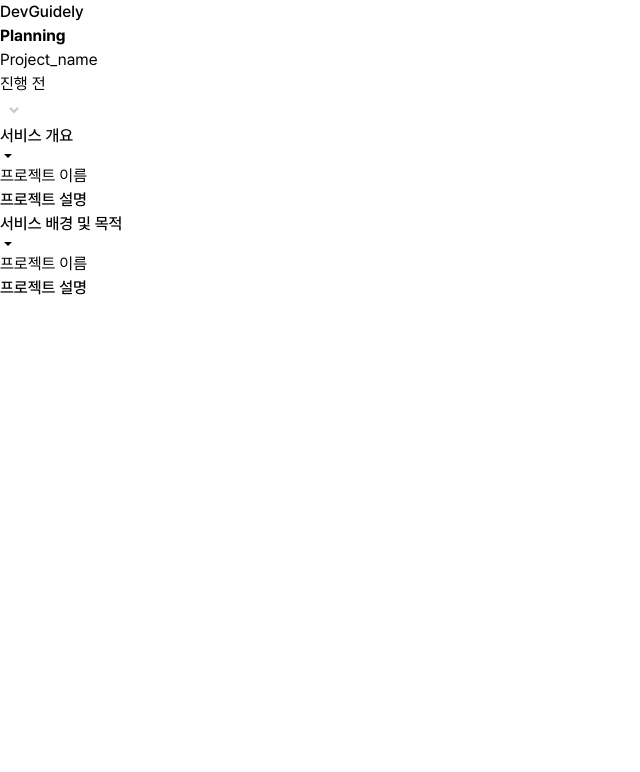
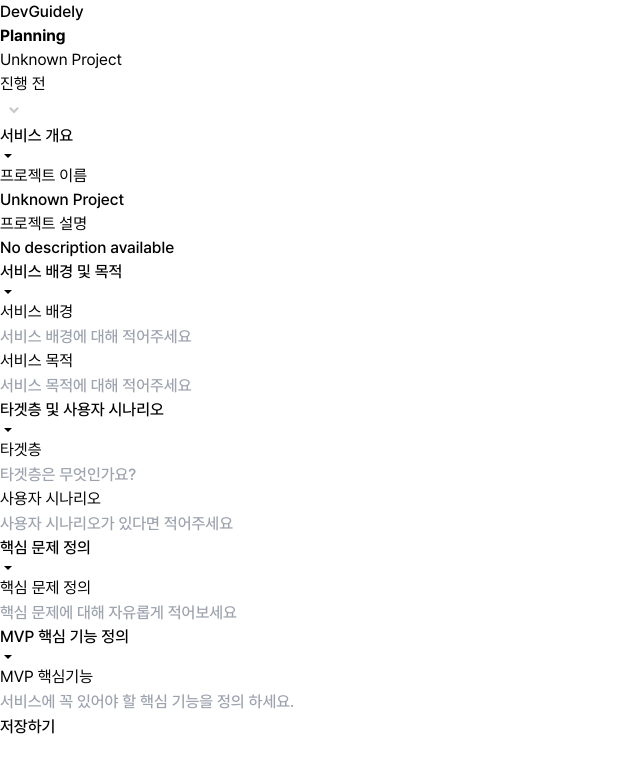
Before and after one commit to DevGuidely/DevGuidely_FE, a React (Vite) app: page /projectList/1/planning in a window 1280 px wide. Shown: the top 772 px of the page, without its empty margins (0-640 px from the left). Built offline with nearby package versions, Linux system fonts and the light colour scheme.

Commit message:
add: planning 추가

```diff
--- a/src/pages/Project/PlanningDetail.jsx
+++ b/src/pages/Project/PlanningDetail.jsx
@@ -2,79 +2,235 @@ import React, { useState } from 'react'
 import MainNav from '../../components/MainNav'
 import ProgressCategoryDropdown from '../../components/Button/ProgressCategoryDropdown'
 import { IoMdArrowDropdown } from 'react-icons/io'
+import { useLocation } from 'react-router-dom'
 
 export default function PlanningDetail() {
-  const [isOverviewOpen, setIsOverviewOpen] = useState(true)
-  const [isPurposeOpen, setIsPurposeOpen] = useState(true)
+  const location = useLocation()
+
+  const projectInfo = location.state?.projectInfo || {
+    name: 'Unknown Project',
+    description: 'No description available'
+  }
+
+  const getInitialSectionState = () => {
+    const { openAll, focusSection } = location.state || {}
+
+    if (openAll) {
+      return {
+        overview: true,
+        purpose: true,
+        target: true,
+        problem: true,
+        mvp: true
+      }
+    } else if (focusSection) {
+      return {
+        overview: focusSection === 'overview',
+        purpose: focusSection === 'purpose',
+        target: focusSection === 'target',
+        problem: focusSection === 'problem',
+        mvp: focusSection === 'mvp'
+      }
+    } else {
+      return {
+        overview: true,
+        purpose: true,
+        target: true,
+        problem: true,
+        mvp: true
+      }
+    }
+  }
+
+  const [openSections, setOpenSections] = useState(getInitialSectionState())
+
+  const [formData, setFormData] = useState({
+    serviceBackground: '',
+    servicePurpose: '',
+    targetAudience: '',
+    userScenario: '',
+    coreProblem: '',
+    mvpFeature: ''
+  })
+
+  const toggleSection = (section) => {
+    setOpenSections(prev => ({
+      ...prev,
+      [section]: !prev[section]
+    }))
+  }
+
+  const handleInputChange = (field, value) => {
+    setFormData(prev => ({
+      ...prev,
+      [field]: value
+    }))
+  }
+
+  const sections = [
+    {
+      id: 'overview',
+      title: '서비스 개요',
+      bgColor: 'bg-[#FFE0CD]',
+      content: (
+        <div className="flex flex-col gap-2">
+          <div className="text-[16px] fontRegular">프로젝트 이름</div>
+          <div className="text-[14px] fontMedium w-full">
+            {projectInfo.name}
+          </div>
+          <div className="text-[16px] fontRegular">프로젝트 설명</div>
+          <div className="text-[14px] fontMedium w-full">
+            {projectInfo.description}
+          </div>
+        </div>
+      )
+    },
+    {
+      id: 'purpose',
+      title: '서비스 배경 및 목적',
+      bgColor: 'bg-[#F5FAFF]',
+      content: (
+        <div className="flex flex-col gap-2">
+          <div className="text-[16px] fontRegular">서비스 배경</div>
+          <InputField
+            value={formData.serviceBackground}
+            onChange={(value) => handleInputChange('serviceBackground', value)}
+            placeholder="서비스 배경에 대해 적어주세요"
+          />
+          <div className="text-[16px] fontRegular">서비스 목적</div>
+          <InputField
+            value={formData.servicePurpose}
+            onChange={(value) => handleInputChange('servicePurpose', value)}
+            placeholder="서비스 목적에 대해 적어주세요"
+          />
+        </div>
+      )
+    },
+    {
+      id: 'target',
+      title: '타겟층 및 사용자 시나리오',
+      bgColor: 'bg-[#F5FAFF]',
+      content: (
+        <div className="flex flex-col gap-2">
+          <div className="text-[16px] fontRegular">타겟층</div>
+          <InputField
+            value={formData.targetAudience}
+            onChange={(value) => handleInputChange('targetAudience', value)}
+            placeholder="타겟층은 무엇인가요?"
+          />
+          <div className="text-[16px] fontRegular">사용자 시나리오</div>
+          <InputField
+            value={formData.userScenario}
+            onChange={(value) => handleInputChange('userScenario', value)}
+            placeholder="사용자 시나리오가 있다면 적어주세요"
+          />
+        </div>
+      )
+    },
+    {
+      id: 'problem',
+      title: '핵심 문제 정의',
+      bgColor: 'bg-[#F5FAFF]',
+      content: (
+        <div className="flex flex-col gap-2">
+          <div className="text-[16px] fontRegular">핵심 문제 정의</div>
+          <InputField
+            value={formData.coreProblem}
+            onChange={(value) => handleInputChange('coreProblem', value)}
+            placeholder="핵심 문제에 대해 자유롭게 적어보세요"
+          />
+        </div>
+      )
+    },
+    {
+      id: 'mvp',
+      title: 'MVP 핵심 기능 정의',
+      bgColor: 'bg-[#F5FAFF]',
+      content: (
+        <div className="flex flex-col gap-2">
+          <div className="text-[16px] fontRegular">MVP 핵심기능</div>
+          <InputField
+            value={formData.mvpFeature}
+            onChange={(value) => handleInputChange('mvpFeature', value)}
+            placeholder="서비스에 꼭 있어야 할 핵심 기능을 정의 하세요."
+          />
+        </div>
+      )
+    }
+  ]
 
   return (
-    <div className="flex flex-col">
+    <div className="flex flex-col mb-10">
       <MainNav />
 
-      <div className="flex items-center justify-between px-10 mt-5">
+      <ProjectHeader projectName={projectInfo.name} />
+
+      <div className="flex flex-col p-10 mx-24 mt-10 bg-white shadow-xl rounded-3xl">
+        {sections.map((section, index) => (
+          <CollapsibleSection
+            key={section.id}
+            section={section}
+            isOpen={openSections[section.id]}
+            onToggle={() => toggleSection(section.id)}
+            className={index > 0 ? 'mt-10' : ''}
+          />
+        ))}
+      </div>
+
+      <div className='flex justify-end mx-24 mt-8'>
+        <button className='bg-[#DFE7F4] fontMedium px-4 py-1 rounded-3xl'>
+          저장하기
+        </button>
+      </div>
+    </div>
+  )
+}
+
+const ProjectHeader = ({ projectName }) => (
+  <div className="flex items-center justify-between px-24 mt-5">
     <div className="flex items-center">
       <div className="flex bg-[#FFB080] w-10 h-10 rounded-md"></div>
       <div className="flex flex-col ml-4">
         <div className="flex fontBold text-[28px]">Planning</div>
-            <div className="flex fontRegular text-[14px]">Project_name</div>
+        <div className="flex fontRegular text-[14px]">
+          {projectName}
+        </div>
       </div>
     </div>
     <ProgressCategoryDropdown />
   </div>
+)
 
-      <div className="flex flex-col p-8 mx-10 mt-10 bg-white shadow-xl rounded-2xl">
-        {/* 서비스 개요 */}
-        <div className="flex flex-col">
+const CollapsibleSection = ({ section, isOpen, onToggle, className = '' }) => (
+  <div className={`flex flex-col ${className}`}>
     <div
       className="flex items-center cursor-pointer"
-            onClick={() => setIsOverviewOpen(prev => !prev)}
+      onClick={onToggle}
     >
       <div className="mr-2 text-[#000] text-[20px] fontMedium">
-              서비스 개요
+        {section.title}
       </div>
       <IoMdArrowDropdown
         className={`text-[18px] text-[#cacaca] transition-transform ${
-                isOverviewOpen ? 'rotate-180' : ''
+          isOpen ? 'rotate-180' : ''
         }`}
       />
     </div>
 
-          {isOverviewOpen && (
-            <div className="flex flex-col bg-[#FFE0CD] rounded-2xl mt-2 p-4 mx-3 w-full">
-              <div className="text-[16px] fontRegular">프로젝트 이름</div>
-              <div className="text-[14px] fontMedium w-full">
-                프로젝트 설명
-              </div>
+    {isOpen && (
+      <div className={`flex flex-col ${section.bgColor} rounded-3xl mt-4 p-6 mx-3 w-full`}>
+        {section.content}
       </div>
     )}
   </div>
+)
 
-        {/* 서비스 배경 및 목적 */}
-        <div className="flex flex-col mt-10">
-          <div
-            className="flex items-center cursor-pointer"
-            onClick={() => setIsPurposeOpen(prev => !prev)}
-          >
-            <div className="mr-2 text-[#000] text-[20px] fontMedium">
-              서비스 배경 및 목적
-            </div>
-            <IoMdArrowDropdown
-              className={`text-[18px] text-[#cacaca] transition-transform ${
-                isPurposeOpen ? 'rotate-180' : ''
-              }`}
+const InputField = ({ value, onChange, placeholder }) => (
+  <input
+    type="text"
+    value={value}
+    onChange={(e) => onChange(e.target.value)}
+    placeholder={placeholder}
+    className="text-[14px] text-[#ACACAC] fontMedium w-full underline bg-transparent outline-none placeholder:text-[#ACACAC]"
   />
-          </div>
-
-          {isPurposeOpen && (
-            <div className="flex flex-col bg-[#F5FAFF] rounded-2xl mt-2 p-4 mx-3 w-full">
-              <div className="text-[16px] fontRegular">프로젝트 이름</div>
-              <div className="text-[14px] text-[#ACACAC] fontMedium w-full underline">
-                프로젝트 설명
-              </div>
-            </div>
-          )}
-        </div>
-      </div>
-    </div>
 )
-}
--- a/src/pages/Project/ProjectListDetail.jsx
+++ b/src/pages/Project/ProjectListDetail.jsx
@@ -45,7 +45,15 @@ export default function ProjectListDetail() {
     console.log('🎯 단계 카드 직접 클릭:', { stageId, projectId })
 
     if (stageId === 'planning') {
-      navigate(`/projectList/${projectId}/planning`)
+      navigate(`/projectList/${projectId}/planning`, {
+        state: {
+          projectInfo: {
+            name: project?.title || "PROJECT_name",
+            description: project?.purpose || "프로젝트 간단 설명"
+          },
+          openAll: true
+        }
+      })
     } else {
       alert(`${PROJECT_STAGES.find(s => s.id === stageId)?.title} 단계는 준비 중입니다.`)
     }
@@ -55,12 +63,27 @@ export default function ProjectListDetail() {
     console.log('🎯 단계별 아이템 클릭:', { stageId, item, projectId })
 
     if (stageId === 'planning') {
-      navigate(`/projectList/${projectId}/planning`)
+      const sectionMapping = {
+        '서비스 개요': 'overview',
+        '서비스 배경 및 목적': 'purpose',
+        '타겟층 및 사용자 시나리오': 'target',
+        '핵심 문제 정의': 'problem',
+        'MVP 핵심 기능 정의': 'mvp'
+      }
+
+      navigate(`/projectList/${projectId}/planning`, {
+        state: {
+          projectInfo: {
+            name: project?.title || "PROJECT_name",
+            description: project?.purpose || "프로젝트 간단 설명"
+          },
+          focusSection: sectionMapping[item]
+        }
+      })
     } else {
       alert(`${PROJECT_STAGES.find(s => s.id === stageId)?.title} 단계는 준비 중입니다.`)
     }
   }
-
   const stageItems = {
     planning: [
       '서비스 개요',
```
Lines whose indentation alone changed are shown as unchanged.
